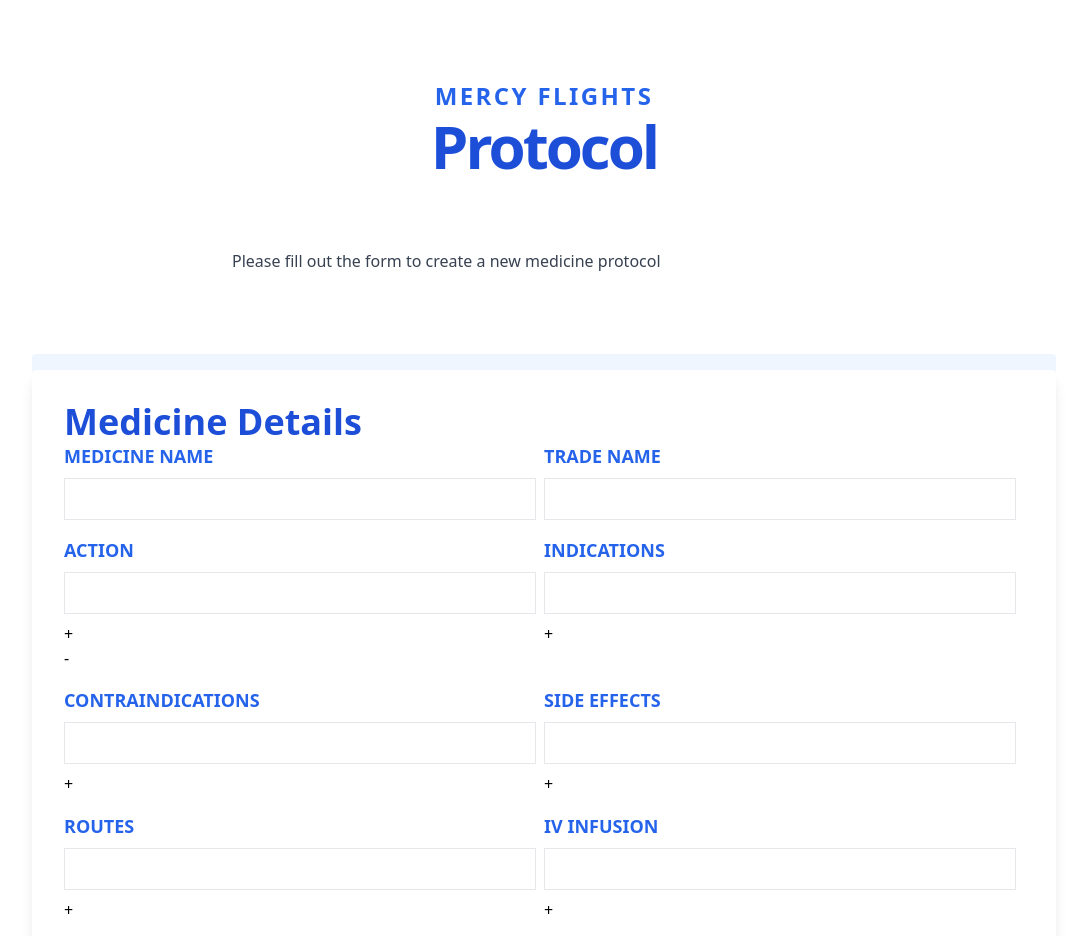
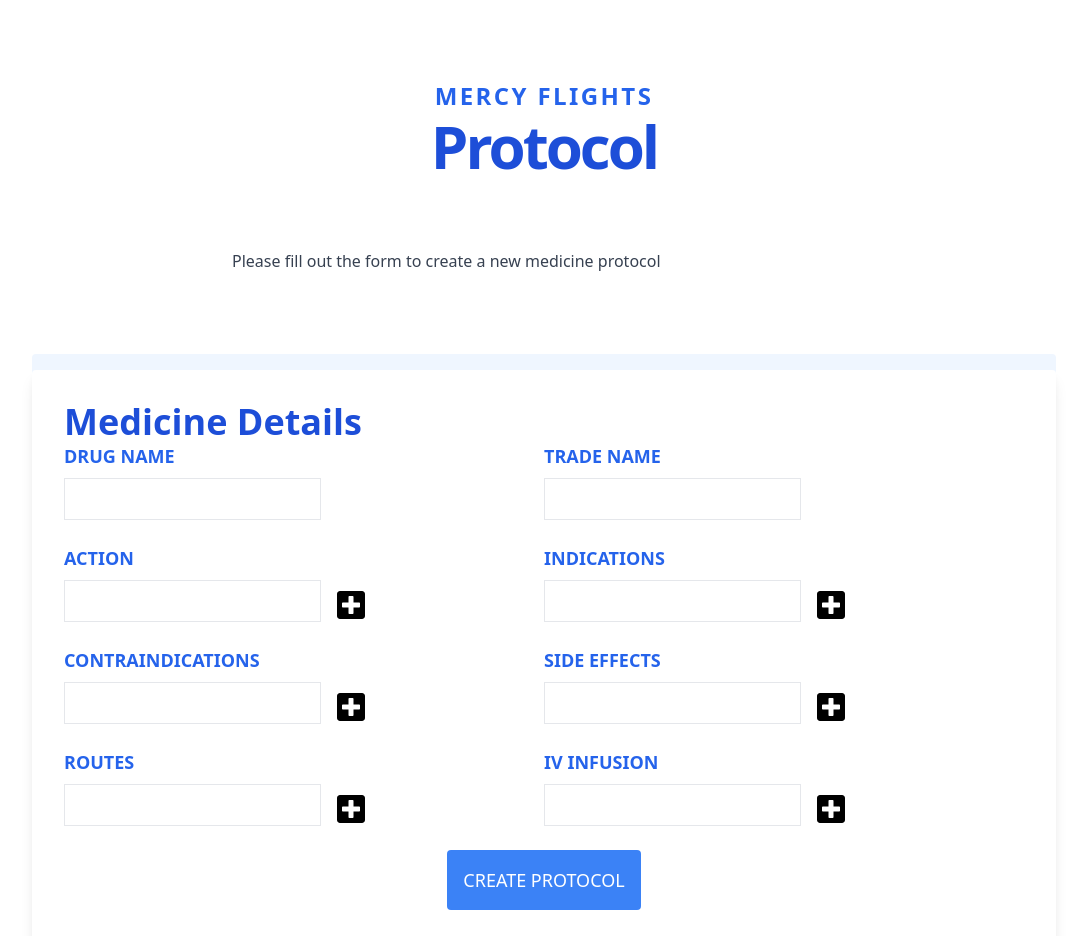
Before and after one commit to Druashley/protocol, a React (Create React App) app: page /newmedicine in a window 1280 px wide. Shown: the top 936 px of the page, without its empty margins (96-1183 px from the left). Built offline with nearby package versions, Linux system fonts and the light colour scheme.

Commit message:
complete rework of the state for creating a medicine protocol. It works perfectly now. Next up - I need to build the mongo db and setup axios.

```diff
--- a/package.json
+++ b/package.json
@@ -4,6 +4,9 @@
   "private": true,
   "dependencies": {
     "@craco/craco": "^6.1.1",
+    "@fortawesome/fontawesome-svg-core": "^1.2.35",
+    "@fortawesome/free-solid-svg-icons": "^5.15.3",
+    "@fortawesome/react-fontawesome": "^0.1.14",
     "@testing-library/jest-dom": "^5.11.10",
     "@testing-library/react": "^11.2.6",
     "@testing-library/user-event": "^12.8.3",
--- a/src/components/NewMedicineForm.js
+++ b/src/components/NewMedicineForm.js
@@ -1,160 +1,151 @@
-import React, { useState, useEffect } from "react";
+import React, { useState } from "react";
+import { FontAwesomeIcon } from "@fortawesome/react-fontawesome";
+import { faPlusSquare } from "@fortawesome/free-solid-svg-icons";
 
 const NewMedicineForm = () => {
   const [medicineName, setMedicineName] = useState("");
   const [tradeName, setTradeName] = useState("");
 
-  const [action, setAction] = useState([""]);
-  const [actionLineCount, setActionLineCount] = useState(["1"]);
-  const [indications, setIndications] = useState([""]);
-  const [indicationsLineCount, setIndicationsLineCount] = useState(["1"]);
-  const [contraindications, setContraindications] = useState([""]);
-  const [contraindicationsLineCount, setContraindicationsLineCount] = useState([
-    "1",
-  ]);
-  const [sideEffectsLineCount, setSideEffectsLineCount] = useState(["1"]);
-  const [sideEffects, setSideEffects] = useState([""]);
-  const [routesLineCount, setRoutesLineCount] = useState(["1"]);
-  const [routes, setRoutes] = useState([""]);
-  const [ivInfusionLineCount, setIvInfusionLineCount] = useState(["1"]);
-  const [ivInfusion, setIvInfusion] = useState([""]);
-
   const [newMedicine, setNewMedicine] = useState([]);
 
-  const medicineNameHandler = (e) => {
-    const newMedicineName = e.target.value;
-    setMedicineName(newMedicineName);
-  };
+  const [actionList, setActionList] = useState([]);
+  const [actionName, setActionName] = useState("");
 
-  const tradeNameHandler = (e) => {
-    const newTradeName = e.target.value;
-    setTradeName(newTradeName);
-  };
+  const [indicationsList, setIndicationsList] = useState([]);
+  const [indicationName, setIndicationName] = useState("");
 
-  const actionHandler = (e, line) => {
-    const newAction = e.target.value;
-    const currentAction = action;
-    const newArray = [...currentAction];
-    newArray[line - 1] = newAction;
-    setAction(newArray);
-  };
+  const [contraindicationsList, setContraindicationsList] = useState([]);
+  const [contraindicationName, setContraindicationName] = useState("");
 
-  const indicationsHandler = (e, line) => {
-    const newIndication = e.target.value;
-    const currentIndication = indications;
-    const newArray = [...currentIndication];
-    newArray[line - 1] = newIndication;
-    setIndications(newArray);
-  };
+  const [sideEffectsList, setSideEffectsList] = useState([]);
+  const [sideEffectName, setSideEffectName] = useState("");
 
-  const contraindicationsHandler = (e, line) => {
-    const newContraindication = e.target.value;
-    const currentContraindication = contraindications;
-    const newArray = [...currentContraindication];
-    newArray[line - 1] = newContraindication;
-    setContraindications(newArray);
-  };
+  const [routesList, setRoutesList] = useState([]);
+  const [routeName, setRouteName] = useState("");
 
-  const sideEffectsHandler = (e, line) => {
-    const newSideEffect = e.target.value;
-    const currentSideEffect = sideEffects;
-    const newArray = [...currentSideEffect];
-    newArray[line - 1] = newSideEffect;
-    setSideEffects(newArray);
-  };
-
-  const routesHandler = (e, line) => {
-    const newRoute = e.target.value;
-    const currentRoute = routes;
-    const newArray = [...currentRoute];
-    newArray[line - 1] = newRoute;
-    setRoutes(newArray);
-  };
-
-  const ivInfusionHandler = (e, line) => {
-    const newIvInfusion = e.target.value;
-    const currentIvInfusion = ivInfusion;
-    const newArray = [...currentIvInfusion];
-    newArray[line - 1] = newIvInfusion;
-    setIvInfusion(newArray);
-  };
+  const [ivInfusionList, setIvInfusionList] = useState([]);
+  const [ivInfusionName, setIvInfusionName] = useState("");
 
   const submitMedicineHandler = (event) => {
     event.preventDefault();
     setNewMedicine({
       name: medicineName,
       tradeName: tradeName,
-      action: action,
-      indications: indications,
-      contraindications: contraindications,
-      sideEffects: sideEffects,
-      routes: routes,
-      ivInfusion: ivInfusion,
+      action: actionList,
+      indications: indicationsList,
+      contraindications: contraindicationsList,
+      sideEffects: sideEffectsList,
+      routes: routesList,
+      ivInfusion: ivInfusionList,
     });
   };
 
-  const createActionExtraLine = () => {
-    const initialArray = actionLineCount;
-    const initialCount = actionLineCount.slice(-1).pop();
-    const newCount = parseInt(initialCount) + 1;
-    const newArray = [...initialArray, newCount.toString()];
-    setActionLineCount(newArray);
+  const addAction = (e) => {
+    if (actionName.length > 0) {
+      setActionList([
+        ...actionList,
+        {
+          id: actionList.length,
+          name: actionName,
+        },
+      ]);
+      setActionName("");
+    }
   };
 
-  const createindicationExtraLine = () => {
-    const initialArray = indicationsLineCount;
-    const initialCount = indicationsLineCount.slice(-1).pop();
-    const newCount = parseInt(initialCount) + 1;
-    const newArray = [...initialArray, newCount.toString()];
-    setIndicationsLineCount(newArray);
+  const removeAction = (id) => {
+    const newList = actionList.filter((item) => item.id !== id);
+    setActionList(newList);
   };
 
-  const createContraindicationExtraLine = () => {
-    const initialArray = contraindicationsLineCount;
-    const initialCount = contraindicationsLineCount.slice(-1).pop();
-    const newCount = parseInt(initialCount) + 1;
-    const newArray = [...initialArray, newCount.toString()];
-    setContraindicationsLineCount(newArray);
+  const addIndication = (e) => {
+    if (indicationName.length > 0) {
+      setIndicationsList([
+        ...indicationsList,
+        {
+          id: indicationsList.length,
+          name: indicationName,
+        },
+      ]);
+      setIndicationName("");
+    }
   };
 
-  const createSideEffectExtraLine = () => {
-    const initialArray = sideEffectsLineCount;
-    const initialCount = sideEffectsLineCount.slice(-1).pop();
-    const newCount = parseInt(initialCount) + 1;
-    const newArray = [...initialArray, newCount.toString()];
-    setSideEffectsLineCount(newArray);
+  const removeIndication = (id) => {
+    const newList = indicationsList.filter((item) => item.id !== id);
+    setIndicationsList(newList);
   };
 
-  const createRoutesExtraLine = () => {
-    const initialArray = routesLineCount;
-    const initialCount = routesLineCount.slice(-1).pop();
-    const newCount = parseInt(initialCount) + 1;
-    const newArray = [...initialArray, newCount.toString()];
-    setRoutesLineCount(newArray);
+  const addContraindication = (e) => {
+    if (contraindicationName.length > 0) {
+      setContraindicationsList([
+        ...contraindicationsList,
+        {
+          id: contraindicationsList.length,
+          name: contraindicationName,
+        },
+      ]);
+      setContraindicationName("");
+    }
   };
 
-  const createIvInfusionExtraLine = () => {
-    const initialArray = ivInfusionLineCount;
-    const initialCount = ivInfusionLineCount.slice(-1).pop();
-    const newCount = parseInt(initialCount) + 1;
-    const newArray = [...initialArray, newCount.toString()];
-    setIvInfusionLineCount(newArray);
+  const removeContraindication = (id) => {
+    const newList = contraindicationsList.filter((item) => item.id !== id);
+    setContraindicationsList(newList);
   };
 
-  const removeFormLine = (
-    description,
-    lineCount,
-    setDescription,
-    setDescriptionLineCount
-  ) => {
-    let initialArray = description;
-    let initalCount = lineCount;
+  const addSideEffect = (e) => {
+    if (sideEffectName.length > 0) {
+      setSideEffectsList([
+        ...sideEffectsList,
+        {
+          id: sideEffectsList.length,
+          name: sideEffectName,
+        },
+      ]);
+      setSideEffectName("");
+    }
+  };
 
-    initalCount.pop();
-    initialArray.pop();
+  const removeSideEffect = (id) => {
+    const newList = sideEffectsList.filter((item) => item.id !== id);
+    setSideEffectsList(newList);
+  };
 
-    setDescription(initialArray);
-    setDescriptionLineCount(initalCount);
+  const addRoute = (e) => {
+    if (routeName.length > 0) {
+      setRoutesList([
+        ...routesList,
+        {
+          id: routesList.length,
+          name: routeName,
+        },
+      ]);
+      setRouteName("");
+    }
+  };
+
+  const removeRoute = (id) => {
+    const newList = routesList.filter((item) => item.id !== id);
+    setRoutesList(newList);
+  };
+
+  const addIvInfusion = (e) => {
+    if (ivInfusionName.length > 0) {
+      setIvInfusionList([
+        ...ivInfusionList,
+        {
+          id: ivInfusionList.length,
+          name: ivInfusionName,
+        },
+      ]);
+      setIvInfusionName("");
+    }
+  };
+
+  const removeIvInfusion = (id) => {
+    const newList = ivInfusionList.filter((item) => item.id !== id);
+    setIvInfusionList(newList);
   };
 
   return (
@@ -170,35 +161,40 @@
           <div className="flex flex-col mb-4 md:w-1/2">
             <label
               className="mb-2 uppercase font-bold text-lg text-blue-600"
-              htmlFor="name"
+              htmlFor="action"
             >
-              Medicine Name
+              Drug Name
             </label>
+
+            <div className="flex items-center ">
               <input
-              className="border py-2 px-3 text-grey-darkest md:mr-2"
+                name="item"
                 type="text"
-              name="name"
-              id="name"
+                className="border mb-2 py-2 px-3 text-grey-darkest md:mr-2"
                 value={medicineName}
-              onChange={medicineNameHandler}
+                onChange={(e) => setMedicineName(e.target.value)}
               />
+            </div>
           </div>
           <div className="flex flex-col mb-4 md:w-1/2">
             <label
               className="mb-2 uppercase font-bold text-lg text-blue-600"
-              htmlFor="tradeName"
+              htmlFor="action"
             >
               Trade Name
             </label>
+
+            <div className="flex items-center ">
               <input
-              className="border py-2 px-3 text-grey-darkest md:mr-2"
+                name="item"
                 type="text"
-              name="tradeName"
-              id="tradeName"
+                className="border mb-2 py-2 px-3 text-grey-darkest md:mr-2"
                 value={tradeName}
-              onChange={tradeNameHandler}
+                onChange={(e) => setTradeName(e.target.value)}
               />
             </div>
+          </div>
+
           <div className="flex flex-col mb-4 md:w-1/2">
             <label
               className="mb-2 uppercase font-bold text-lg text-blue-600"
@@ -206,34 +202,32 @@
             >
               Action
             </label>
-
-            {actionLineCount.map((line) => {
-              return (
+            <ul className="flex items-start gap-4 flex-wrap list-disc">
+              {actionList.map((action) => (
+                <li
+                  className="w-2/5 break-words text-base text-gray-600 max-w-3xl m-2 hover:line-through hover:text-red-500 cursor-pointer"
+                  key={action.id}
+                  onClick={() => removeAction(action.id)}
+                >
+                  {action.name}
+                </li>
+              ))}
+            </ul>
+            <div className="flex items-center ">
               <input
+                name="item"
+                type="text"
                 className="border mb-2 py-2 px-3 text-grey-darkest md:mr-2"
-                  type="text"
-                  name={`action${line}`}
-                  id={`action${line}`}
-                  key={line}
-                  value={action[line - 1]}
-                  onChange={(e) => actionHandler(e, line)}
+                value={actionName}
+                onChange={(e) => setActionName(e.target.value)}
               />
-              );
-            })}
-
-            <h1 onClick={createActionExtraLine}>+</h1>
-            <h1
-              onClick={() =>
-                removeFormLine(
-                  action,
-                  actionLineCount,
-                  setAction,
-                  setActionLineCount
-                )
-              }
-            >
-              -
-            </h1>
+              <FontAwesomeIcon
+                icon={faPlusSquare}
+                size="2x"
+                onClick={addAction}
+                className="cursor-pointer ml-2"
+              />
+            </div>
           </div>
           <div className="flex flex-col mb-4 md:w-1/2">
             <label
@@ -242,22 +236,32 @@
             >
               Indications
             </label>
-
-            {indicationsLineCount.map((line) => {
-              return (
+            <ul className="flex items-start gap-4 flex-wrap list-disc">
+              {indicationsList.map((indication) => (
+                <li
+                  className="w-2/5 break-words text-base text-gray-600 max-w-3xl m-2 hover:line-through hover:text-red-500 cursor-pointer"
+                  key={indication.id}
+                  onClick={() => removeIndication(indication.id)}
+                >
+                  {indication.name}
+                </li>
+              ))}
+            </ul>
+            <div className="flex items-center ">
               <input
+                name="item"
+                type="text"
                 className="border mb-2 py-2 px-3 text-grey-darkest md:mr-2"
-                  type="text"
-                  name={`indications${line}`}
-                  id={`indications${line}`}
-                  key={line}
-                  value={indications[line - 1]}
-                  onChange={(e) => indicationsHandler(e, line)}
+                value={indicationName}
+                onChange={(e) => setIndicationName(e.target.value)}
               />
-              );
-            })}
-
-            <h1 onClick={createindicationExtraLine}>+</h1>
+              <FontAwesomeIcon
+                icon={faPlusSquare}
+                size="2x"
+                onClick={addIndication}
+                className="cursor-pointer ml-2"
+              />
+            </div>
           </div>
           <div className="flex flex-col mb-4 md:w-1/2">
             <label
@@ -266,22 +270,32 @@
             >
               Contraindications
             </label>
-
-            {contraindicationsLineCount.map((line) => {
-              return (
+            <ul className="flex items-start gap-4 flex-wrap list-disc">
+              {contraindicationsList.map((contraindication) => (
+                <li
+                  className="w-2/5 break-words text-base text-gray-600 max-w-3xl m-2 hover:line-through hover:text-red-500 cursor-pointer"
+                  key={contraindication.id}
+                  onClick={() => removeContraindication(contraindication.id)}
+                >
+                  {contraindication.name}
+                </li>
+              ))}
+            </ul>
+            <div className="flex items-center ">
               <input
+                name="item"
+                type="text"
                 className="border mb-2 py-2 px-3 text-grey-darkest md:mr-2"
-                  type="text"
-                  name={`contraindications${line}`}
-                  id={`contraindications${line}`}
-                  key={line}
-                  value={contraindications[line - 1]}
-                  onChange={(e) => contraindicationsHandler(e, line)}
+                value={contraindicationName}
+                onChange={(e) => setContraindicationName(e.target.value)}
               />
-              );
-            })}
-
-            <h1 onClick={createContraindicationExtraLine}>+</h1>
+              <FontAwesomeIcon
+                icon={faPlusSquare}
+                size="2x"
+                onClick={addContraindication}
+                className="cursor-pointer ml-2"
+              />
+            </div>
           </div>
           <div className="flex flex-col mb-4 md:w-1/2">
             <label
@@ -290,24 +304,33 @@
             >
               Side Effects
             </label>
-
-            {sideEffectsLineCount.map((line) => {
-              return (
+            <ul className="flex items-start gap-4 flex-wrap list-disc">
+              {sideEffectsList.map((sideEffect) => (
+                <li
+                  className="w-2/5 break-words text-base text-gray-600 max-w-3xl m-2 hover:line-through hover:text-red-500 cursor-pointer"
+                  key={sideEffect.id}
+                  onClick={() => removeSideEffect(sideEffect.id)}
+                >
+                  {sideEffect.name}
+                </li>
+              ))}
+            </ul>
+            <div className="flex items-center ">
               <input
+                name="item"
+                type="text"
                 className="border mb-2 py-2 px-3 text-grey-darkest md:mr-2"
-                  type="text"
-                  name={`sideEffects${line}`}
-                  id={`sideEffects${line}`}
-                  key={line}
-                  value={sideEffects[line - 1]}
-                  onChange={(e) => sideEffectsHandler(e, line)}
+                value={sideEffectName}
+                onChange={(e) => setSideEffectName(e.target.value)}
               />
-              );
-            })}
-
-            <h1 onClick={createSideEffectExtraLine}>+</h1>
+              <FontAwesomeIcon
+                icon={faPlusSquare}
+                size="2x"
+                onClick={addSideEffect}
+                className="cursor-pointer ml-2"
+              />
             </div>
-
+          </div>
           <div className="flex flex-col mb-4 md:w-1/2">
             <label
               className="mb-2 uppercase font-bold text-lg text-blue-600"
@@ -315,24 +338,33 @@
             >
               Routes
             </label>
-
-            {routesLineCount.map((line) => {
-              return (
+            <ul className="flex items-start gap-4 flex-wrap list-disc">
+              {routesList.map((route) => (
+                <li
+                  className="w-2/5 break-words text-base text-gray-600 max-w-3xl m-2 hover:line-through hover:text-red-500 cursor-pointer"
+                  key={route.id}
+                  onClick={() => removeRoute(route.id)}
+                >
+                  {route.name}
+                </li>
+              ))}
+            </ul>
+            <div className="flex items-center ">
               <input
+                name="item"
+                type="text"
                 className="border mb-2 py-2 px-3 text-grey-darkest md:mr-2"
-                  type="text"
-                  name={`routes${line}`}
-                  id={`routes${line}`}
-                  key={line}
-                  value={routes[line - 1]}
-                  onChange={(e) => routesHandler(e, line)}
+                value={routeName}
+                onChange={(e) => setRouteName(e.target.value)}
               />
-              );
-            })}
-
-            <h1 onClick={createRoutesExtraLine}>+</h1>
+              <FontAwesomeIcon
+                icon={faPlusSquare}
+                size="2x"
+                onClick={addRoute}
+                className="cursor-pointer ml-2"
+              />
             </div>
-
+          </div>
           <div className="flex flex-col mb-4 md:w-1/2">
             <label
               className="mb-2 uppercase font-bold text-lg text-blue-600"
@@ -340,24 +372,33 @@
             >
               IV Infusion
             </label>
-
-            {ivInfusionLineCount.map((line) => {
-              return (
+            <ul className="flex items-start gap-4 flex-wrap list-disc">
+              {ivInfusionList.map((ivInfusion) => (
+                <li
+                  className="w-2/5 break-words text-base text-gray-600 max-w-3xl m-2 hover:line-through hover:text-red-500 cursor-pointer"
+                  key={ivInfusion.id}
+                  onClick={() => removeIvInfusion(ivInfusion.id)}
+                >
+                  {ivInfusion.name}
+                </li>
+              ))}
+            </ul>
+            <div className="flex items-center ">
               <input
+                name="item"
+                type="text"
                 className="border mb-2 py-2 px-3 text-grey-darkest md:mr-2"
-                  type="text"
-                  name={`ivInfusion${line}`}
-                  id={`ivInfusion${line}`}
-                  key={line}
-                  value={ivInfusion[line - 1]}
-                  onChange={(e) => ivInfusionHandler(e, line)}
+                value={ivInfusionName}
+                onChange={(e) => setIvInfusionName(e.target.value)}
               />
-              );
-            })}
-
-            <h1 onClick={createIvInfusionExtraLine}>+</h1>
+              <FontAwesomeIcon
+                icon={faPlusSquare}
+                size="2x"
+                onClick={addIvInfusion}
+                className="cursor-pointer ml-2"
+              />
             </div>
-
+          </div>
           <button
             className="block bg-teal hover:bg-blue-700 text-white bg-blue-500 uppercase text-lg mx-auto p-4 rounded"
             //type="submit"
```
Also changed, not shown: 1 other file (tests, documents, lock files or other folders). Lines whose indentation alone changed are shown as unchanged.
